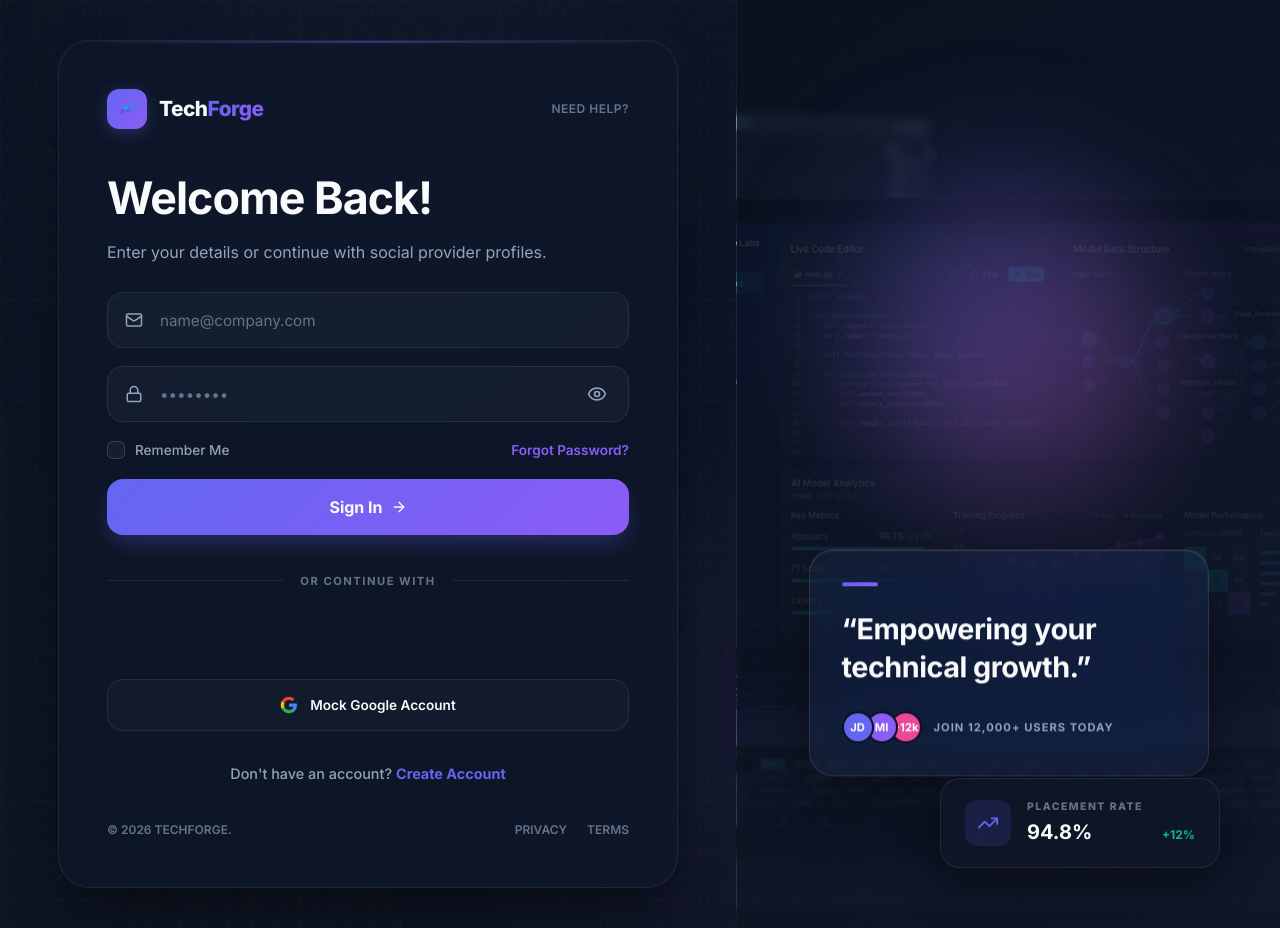
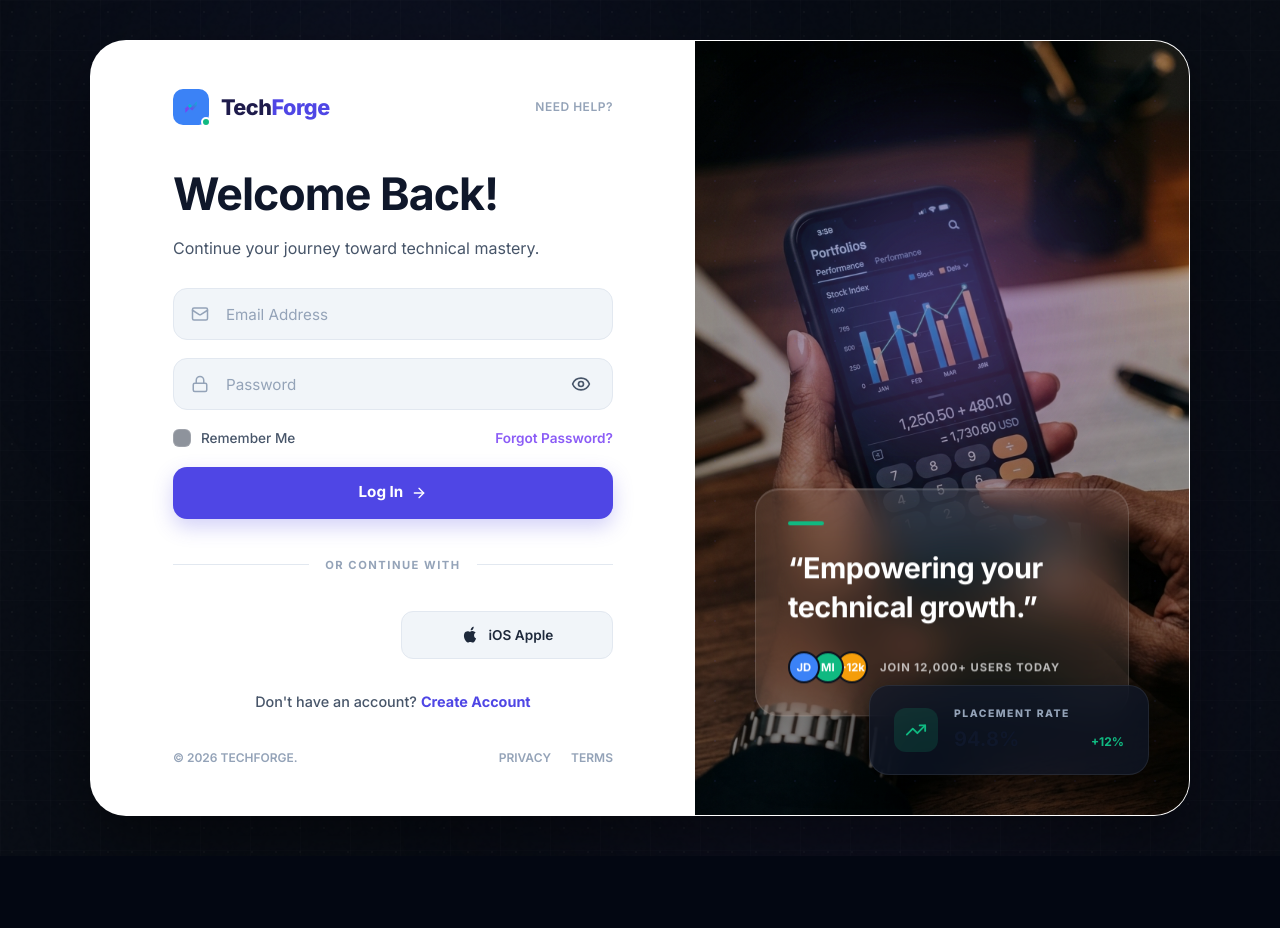
Before and after one commit to Dev0ps404/TechForge, a React (Vite) app in the folder frontend/: page /login in a window 1280 px wide. After the commit the page ends 856 px from the top, so only its background shows below. Built offline with nearby package versions, Linux system fonts and the light colour scheme; no server answers.

Commit message:
style(auth): match layout and visual elements to new white-theme reference mockup

```diff
--- a/frontend/src/pages/Auth.css
+++ b/frontend/src/pages/Auth.css
@@ -2,16 +2,16 @@
    TechForge Isolated Portal Styles
    ========================================================================== */
 .auth-portal-container {
-  --tf-bg-primary: #0B1220;
-  --tf-bg-card: rgba(15, 23, 42, 0.65);
-  --tf-border-color: rgba(255, 255, 255, 0.08);
-  --tf-border-focus: #6366F1;
-  --tf-text-primary: #F8FAFC;
-  --tf-text-secondary: #94A3B8;
-  --tf-text-muted: #64748B;
-  --tf-primary-gradient: linear-gradient(135deg, #6366F1 0%, #8B5CF6 100%);
-  --tf-primary-glow: rgba(99, 102, 241, 0.35);
-  --tf-transition-smooth: all 0.3s cubic-bezier(0.4, 0, 0.2, 1);
+  --tf-bg-primary: #070B13;
+  --tf-bg-card: #ffffff;
+  --tf-border-color: #E2E8F0;
+  --tf-border-focus: #4F46E5;
+  --tf-text-primary: #0F172A;
+  --tf-text-secondary: #475569;
+  --tf-text-muted: #94A3B8;
+  --tf-primary-gradient: linear-gradient(135deg, #4F46E5 0%, #6366F1 100%);
+  --tf-primary-glow: rgba(79, 70, 229, 0.25);
+  --tf-transition-smooth: all 0.25s cubic-bezier(0.4, 0, 0.2, 1);
 
   font-family: 'Inter', sans-serif;
   min-height: 100vh;
@@ -24,6 +24,7 @@
   background-color: var(--tf-bg-primary);
   color: var(--tf-text-primary);
   z-index: 0;
+  padding: 40px 24px;
 }
 
 /* Background Grids & Ambient Lights */
@@ -32,8 +33,8 @@
   inset: 0;
   background-size: 50px 50px;
   background-image:
-    linear-gradient(to right, rgba(255, 255, 255, 0.015) 1px, transparent 1px),
-    linear-gradient(to bottom, rgba(255, 255, 255, 0.015) 1px, transparent 1px);
+    linear-gradient(to right, rgba(255, 255, 255, 0.01) 1px, transparent 1px),
+    linear-gradient(to bottom, rgba(255, 255, 255, 0.01) 1px, transparent 1px);
   pointer-events: none;
   z-index: 1;
 }
@@ -90,12 +91,17 @@
 /* Split Column Layout */
 .auth-split-layout {
   width: 100%;
-  max-width: 1440px;
-  min-height: 100vh;
+  max-width: 1100px;
+  min-height: 720px;
   display: grid;
-  grid-template-columns: 1.15fr 0.85fr;
+  grid-template-columns: 1.1fr 0.9fr;
   position: relative;
   z-index: 10;
+  background-color: var(--tf-bg-card);
+  border-radius: 36px;
+  overflow: hidden;
+  box-shadow: 0 25px 60px rgba(0, 0, 0, 0.45);
+  border: 1px solid rgba(255, 255, 255, 0.05);
 }
 
 /* Left Form Area */
@@ -103,36 +109,18 @@
   display: flex;
   align-items: center;
   justify-content: center;
-  padding: 40px;
+  padding: 48px;
   position: relative;
+  background-color: #ffffff;
 }
 
 /* Centered Form Card */
 .auth-card-wrapper {
   width: 100%;
-  min-width: 520px;
-  max-width: 620px;
-  background-color: var(--tf-bg-card);
-  backdrop-filter: blur(20px);
-  -webkit-backdrop-filter: blur(20px);
-  border: 1px solid var(--tf-border-color);
-  border-radius: 32px;
-  padding: 48px;
-  box-shadow: 0 25px 50px -12px rgba(0, 0, 0, 0.5);
+  max-width: 440px;
   display: flex;
   flex-direction: column;
   position: relative;
-  overflow: hidden;
-}
-
-.auth-card-wrapper::before {
-  content: '';
-  position: absolute;
-  top: 0;
-  left: 0;
-  right: 0;
-  height: 2px;
-  background: linear-gradient(90deg, transparent, rgba(99, 102, 241, 0.4), transparent);
 }
 
 /* Card Header */
@@ -150,33 +138,43 @@
 }
 
 .auth-logo-box {
-  width: 40px;
-  height: 40px;
-  background: var(--tf-primary-gradient);
-  border-radius: 12px;
+  width: 36px;
+  height: 36px;
+  background: #3B82F6;
+  border-radius: 10px;
   display: flex;
   align-items: center;
   justify-content: center;
-  box-shadow: 0 4px 15px rgba(99, 102, 241, 0.3);
+  position: relative;
+}
+
+.auth-logo-box::after {
+  content: '';
+  position: absolute;
+  bottom: -2px;
+  right: -2px;
+  width: 10px;
+  height: 10px;
+  background-color: #10B981;
+  border: 2px solid #ffffff;
+  border-radius: 50%;
 }
 
 .auth-logo-box svg {
-  width: 20px;
-  height: 20px;
+  width: 18px;
+  height: 18px;
   color: #ffffff;
 }
 
 .auth-logo-text {
-  font-size: 1.3rem;
+  font-size: 1.35rem;
   font-weight: 800;
   letter-spacing: -0.5px;
-  color: var(--tf-text-primary);
+  color: #1E1B4B;
 }
 
 .auth-logo-accent {
-  background: var(--tf-primary-gradient);
-  -webkit-background-clip: text;
-  -webkit-text-fill-color: transparent;
+  color: #4F46E5;
 }
 
 .auth-help-link {
@@ -244,7 +242,7 @@
   left: 18px;
   top: 50%;
   transform: translateY(-50%);
-  color: var(--tf-text-secondary);
+  color: #94A3B8;
   display: flex;
   align-items: center;
   pointer-events: none;
@@ -257,25 +255,25 @@
 
 .auth-input-field {
   width: 100%;
-  height: 56px;
-  background-color: rgba(30, 41, 59, 0.45);
-  border: 1px solid var(--tf-border-color);
-  border-radius: 16px;
+  height: 52px;
+  background-color: #F1F5F9;
+  border: 1px solid #E2E8F0;
+  border-radius: 14px;
   padding: 0 20px 0 52px;
   font-size: 0.95rem;
-  color: var(--tf-text-primary);
+  color: #0F172A;
   transition: var(--tf-transition-smooth);
 }
 
 .auth-input-field:focus {
-  background-color: rgba(30, 41, 59, 0.7);
+  background-color: #ffffff;
   border-color: var(--tf-border-focus);
-  box-shadow: 0 0 0 1px var(--tf-border-focus), 0 0 20px rgba(99, 102, 241, 0.15);
+  box-shadow: 0 0 0 1px var(--tf-border-focus), 0 0 16px rgba(79, 70, 229, 0.1);
   outline: none;
 }
 
 .auth-input-field::placeholder {
-  color: var(--tf-text-muted);
+  color: #94A3B8;
 }
 
 /* Password eye button */
@@ -402,29 +400,30 @@
 /* Submit Gradient Button */
 .auth-submit-btn {
   width: 100%;
-  height: 56px;
-  background: var(--tf-primary-gradient);
-  color: var(--tf-text-primary);
-  border-radius: 16px;
+  height: 52px;
+  background: #4F46E5;
+  color: #ffffff;
+  border-radius: 14px;
   border: none;
-  font-size: 1rem;
+  font-size: 0.95rem;
   font-weight: 700;
   display: flex;
   align-items: center;
   justify-content: center;
   gap: 8px;
   cursor: pointer;
-  box-shadow: 0 10px 25px -5px var(--tf-primary-glow);
-  transition: transform 0.2s ease, box-shadow 0.3s ease;
+  box-shadow: 0 8px 20px rgba(79, 70, 229, 0.25);
+  transition: transform 0.2s ease, box-shadow 0.3s ease, background-color 0.3s ease;
 }
 
 .auth-submit-btn:hover:not(:disabled) {
-  transform: scale(1.02);
-  box-shadow: 0 15px 30px -5px var(--tf-primary-glow);
+  background-color: #4338CA;
+  transform: translateY(-1px);
+  box-shadow: 0 12px 25px rgba(79, 70, 229, 0.35);
 }
 
 .auth-submit-btn:active:not(:disabled) {
-  transform: scale(0.99);
+  transform: translateY(0.5px);
 }
 
 .auth-submit-btn:disabled {
@@ -470,31 +469,32 @@
 
 /* Social Buttons Row */
 .auth-social-row {
-  display: flex;
-  flex-direction: column;
-  gap: 12px;
+  display: grid;
+  grid-template-columns: 1fr 1fr;
+  gap: 16px;
+  width: 100%;
 }
 
 .auth-social-btn {
   width: 100%;
-  height: 52px;
-  background-color: rgba(30, 41, 59, 0.35);
-  border: 1px solid var(--tf-border-color);
-  border-radius: 16px;
-  color: var(--tf-text-primary);
+  height: 48px;
+  background-color: #F1F5F9;
+  border: 1px solid #E2E8F0;
+  border-radius: 12px;
+  color: #1E293B;
   font-size: 0.85rem;
   font-weight: 600;
   display: flex;
   align-items: center;
   justify-content: center;
-  gap: 12px;
+  gap: 10px;
   cursor: pointer;
   transition: var(--tf-transition-smooth);
 }
 
 .auth-social-btn:hover {
-  background-color: rgba(30, 41, 59, 0.6);
-  border-color: rgba(255, 255, 255, 0.15);
+  background-color: #E2E8F0;
+  border-color: #CBD5E1;
 }
 
 .auth-social-btn-inner-google {
@@ -513,7 +513,7 @@
 }
 
 .auth-switch-link {
-  color: #6366F1;
+  color: #4F46E5;
   font-weight: 700;
   background: transparent;
   border: none;
@@ -524,7 +524,7 @@
 }
 
 .auth-switch-link:hover {
-  border-color: #6366F1;
+  border-color: #4F46E5;
 }
 
 .auth-legal-footer {
@@ -556,12 +556,11 @@
   align-items: center;
   padding: 60px;
   position: relative;
-  background-image: linear-gradient(135deg, rgba(11, 18, 32, 0.85) 0%, rgba(15, 23, 42, 0.95) 100%),
+  background-image: linear-gradient(180deg, rgba(0, 0, 0, 0.20) 0%, rgba(0, 0, 0, 0.45) 100%),
                     url('../assets/auth-bg.png');
   background-size: cover;
   background-position: center;
   background-repeat: no-repeat;
-  border-left: 1px solid var(--tf-border-color);
   overflow: hidden;
 }
 
@@ -621,13 +620,13 @@
 .auth-glass-card {
   width: 100%;
   max-width: 400px;
-  background: rgba(255, 255, 255, 0.03);
-  backdrop-filter: blur(30px) saturate(180%);
-  -webkit-backdrop-filter: blur(30px) saturate(180%);
-  border: 1px solid rgba(255, 255, 255, 0.1);
+  background: rgba(255, 255, 255, 0.08);
+  backdrop-filter: blur(24px) saturate(120%);
+  -webkit-backdrop-filter: blur(24px) saturate(120%);
+  border: 1px solid rgba(255, 255, 255, 0.12);
   border-radius: 24px;
   padding: 32px;
-  box-shadow: 0 30px 60px rgba(0,0,0,0.4), inset 0 1px 0 rgba(255,255,255,0.1);
+  box-shadow: 0 30px 60px rgba(0, 0, 0, 0.25), inset 0 1px 0 rgba(255, 255, 255, 0.15);
   z-index: 5;
   margin-bottom: 24px;
 }
@@ -635,7 +634,7 @@
 .auth-card-accent-line {
   width: 36px;
   height: 4px;
-  background: var(--tf-primary-gradient);
+  background: #10B981;
   border-radius: 2px;
   margin-bottom: 24px;
 }
@@ -644,7 +643,7 @@
   font-size: 1.8rem;
   font-weight: 700;
   line-height: 1.35;
-  color: var(--tf-text-primary);
+  color: #ffffff;
   letter-spacing: -0.5px;
   margin-bottom: 24px;
 }
@@ -673,26 +672,26 @@
   margin-right: -8px;
 }
 
-.auth-av-1 { background: #6366F1; z-index: 3; }
-.auth-av-2 { background: #8B5CF6; z-index: 2; }
-.auth-av-3 { background: #EC4899; z-index: 1; margin-right: 0; }
+.auth-av-1 { background: #3B82F6; z-index: 3; }
+.auth-av-2 { background: #10B981; z-index: 2; }
+.auth-av-3 { background: #F59E0B; z-index: 1; margin-right: 0; }
 
 .auth-proof-text {
   font-size: 0.7rem;
   font-weight: 700;
-  color: var(--tf-text-secondary);
+  color: rgba(255, 255, 255, 0.7);
   letter-spacing: 1px;
 }
 
 /* Showcase Stats card */
 .auth-glass-stats-card {
   position: absolute;
-  bottom: 60px;
-  right: 60px;
+  bottom: 40px;
+  right: 40px;
   width: 280px;
-  background: rgba(15, 23, 42, 0.75);
-  backdrop-filter: blur(20px);
-  -webkit-backdrop-filter: blur(20px);
+  background: rgba(15, 23, 42, 0.7);
+  backdrop-filter: blur(16px);
+  -webkit-backdrop-filter: blur(16px);
   border: 1px solid rgba(255, 255, 255, 0.08);
   border-radius: 20px;
   padding: 20px 24px;
@@ -704,14 +703,14 @@
 }
 
 .auth-stat-icon-box {
-  width: 46px;
-  height: 46px;
-  background-color: rgba(99, 102, 241, 0.15);
+  width: 44px;
+  height: 44px;
+  background-color: rgba(16, 185, 129, 0.15);
   border-radius: 12px;
   display: flex;
   align-items: center;
   justify-content: center;
-  color: #6366F1;
+  color: #10B981;
   flex-shrink: 0;
 }
 
@@ -759,17 +758,18 @@
 @media (max-width: 1023px) {
   .auth-split-layout {
     grid-template-columns: 1fr;
-    max-width: 768px;
-    margin: 0 auto;
+    max-width: 600px;
+    margin: 40px auto;
+    min-height: auto;
+    border-radius: 28px;
   }
 
   .auth-form-panel {
-    padding: 30px 24px;
+    padding: 40px 32px;
   }
 
   .auth-card-wrapper {
-    min-width: 100%;
-    max-width: 580px;
+    max-width: 100%;
   }
 
   .auth-showcase-panel {
@@ -778,19 +778,21 @@
 }
 
 @media (max-width: 540px) {
-  .auth-form-panel {
-    padding: 16px;
-    align-items: flex-start;
+  .auth-portal-container {
+    padding: 0;
   }
 
-  .auth-card-wrapper {
-    border-radius: 24px;
-    padding: 32px 24px;
+  .auth-split-layout {
+    border-radius: 0;
+    box-shadow: none;
     border: none;
-    background-color: transparent;
-    box-shadow: none;
-    backdrop-filter: none;
-    -webkit-backdrop-filter: none;
+    min-height: 100vh;
+    margin: 0;
+  }
+
+  .auth-form-panel {
+    padding: 40px 20px;
+    align-items: center;
   }
 
   .auth-card-title {
--- a/frontend/src/pages/Login.jsx
+++ b/frontend/src/pages/Login.jsx
@@ -123,7 +123,7 @@ const Login = () => {
             <div className="auth-form-intro">
               <h2 className="auth-card-title">Welcome Back!</h2>
               <p className="auth-card-subtitle">
-                Enter your details or continue with social provider profiles.
+                Continue your journey toward technical mastery.
               </p>
             </div>
 
@@ -149,7 +149,7 @@ const Login = () => {
                   </span>
                   <input
                     type="email"
-                    placeholder="name@company.com"
+                    placeholder="Email Address"
                     value={email}
                     onChange={(e) => setEmail(e.target.value)}
                     className="auth-input-field"
@@ -165,7 +165,7 @@ const Login = () => {
                   </span>
                   <input
                     type={showPassword ? 'text' : 'password'}
-                    placeholder="••••••••"
+                    placeholder="Password"
                     value={password}
                     onChange={(e) => setPassword(e.target.value)}
                     className="auth-input-field"
@@ -209,7 +209,7 @@ const Login = () => {
                       <span className="auth-spinner"></span>
                     ) : (
                       <>
-                        <span>Sign In</span>
+                        <span>Log In</span>
                         <ArrowRight size={16} />
                       </>
                     )}
@@ -229,9 +229,9 @@ const Login = () => {
                       onError={() => {
                         toast.error('Google Sign-In failed');
                       }}
-                      theme="filled_blue"
+                      theme="outline"
                       shape="rectangular"
-                      width="384"
+                      width="200"
                     />
                   </div>
                   <button
@@ -240,13 +240,10 @@ const Login = () => {
                     disabled={loading}
                     className="auth-social-btn"
                   >
-                    <svg className="social-icon-svg" viewBox="0 0 24 24" width="18" height="18" xmlns="http://www.w3.org/2000/svg">
-                      <path d="M22.56 12.25c0-.78-.07-1.53-.2-2.25H12v4.26h5.92c-.26 1.37-1.04 2.53-2.21 3.31v2.77h3.57c2.08-1.92 3.28-4.74 3.28-8.09z" fill="#4285F4"/>
-                      <path d="M12 23c2.97 0 5.46-.98 7.28-2.66l-3.57-2.77c-.98.66-2.23 1.06-3.71 1.06-2.86 0-5.29-1.93-6.16-4.53H2.18v2.84C3.99 20.53 7.7 23 12 23z" fill="#34A853"/>
-                      <path d="M5.84 14.09c-.22-.66-.35-1.36-.35-2.09s.13-1.43.35-2.09V7.06H2.18C1.43 8.55 1 10.22 1 12s.43 3.45 1.18 4.94l2.85-2.22.81-.63z" fill="#FBBC05"/>
-                      <path d="M12 5.38c1.62 0 3.06.56 4.21 1.64l3.15-3.15C17.45 2.09 14.97 1 12 1 7.7 1 3.99 3.47 2.18 7.06l3.66 2.84c.87-2.6 3.3-4.52 6.16-4.52z" fill="#EA4335"/>
+                    <svg className="social-icon-svg" viewBox="0 0 24 24" width="18" height="18" fill="currentColor" xmlns="http://www.w3.org/2000/svg">
+                      <path d="M18.71 19.5c-.83 1.24-1.71 2.45-3.05 2.47-1.34.03-1.77-.79-3.29-.79-1.53 0-2 .77-3.27.82-1.31.05-2.3-1.32-3.14-2.53C4.25 17 2.94 12.45 4.7 9.39c.87-1.52 2.43-2.48 4.12-2.51 1.28-.02 2.5.87 3.29.87.78 0 2.26-1.07 3.81-.91.65.03 2.47.26 3.64 1.98-.09.06-2.17 1.28-2.15 3.81.03 3.02 2.65 4.03 2.68 4.04-.03.07-.42 1.44-1.38 2.83M15.97 4.17c.66-.81 1.11-1.93.99-3.06-1 .04-2.22.67-2.94 1.51-.64.74-1.2 1.88-1.05 3 .16.03.32.05.49.05.88 0 2.05-.58 2.51-1.5z"/>
                     </svg>
-                    <span>Mock Google Account</span>
+                    <span>iOS Apple</span>
                   </button>
                 </motion.div>
               </motion.div>
--- a/frontend/src/pages/Signup.jsx
+++ b/frontend/src/pages/Signup.jsx
@@ -128,7 +128,7 @@ const Signup = () => {
             <div className="auth-form-intro">
               <h2 className="auth-card-title">Create Account</h2>
               <p className="auth-card-subtitle">
-                Get started for free. No credit card required.
+                Get started for free. Start your engineering streak.
               </p>
             </div>
 
@@ -154,7 +154,7 @@ const Signup = () => {
                   </span>
                   <input
                     type="text"
-                    placeholder="John Doe"
+                    placeholder="Full Name"
                     value={name}
                     onChange={(e) => setName(e.target.value)}
                     className="auth-input-field"
@@ -170,7 +170,7 @@ const Signup = () => {
                   </span>
                   <input
                     type="email"
-                    placeholder="name@company.com"
+                    placeholder="Email Address"
                     value={email}
                     onChange={(e) => setEmail(e.target.value)}
                     className="auth-input-field"
@@ -186,7 +186,7 @@ const Signup = () => {
                   </span>
                   <input
                     type={showPassword ? 'text' : 'password'}
-                    placeholder="Min. 6 characters"
+                    placeholder="Password"
                     value={password}
                     onChange={(e) => setPassword(e.target.value)}
                     className="auth-input-field"
@@ -249,9 +249,9 @@ const Signup = () => {
                       onError={() => {
                         toast.error('Google Sign-Up failed');
                       }}
-                      theme="filled_blue"
+                      theme="outline"
                       shape="rectangular"
-                      width="384"
+                      width="200"
                     />
                   </div>
                   <button
@@ -260,13 +260,10 @@ const Signup = () => {
                     disabled={loading}
                     className="auth-social-btn"
                   >
-                    <svg className="social-icon-svg" viewBox="0 0 24 24" width="18" height="18" xmlns="http://www.w3.org/2000/svg">
-                      <path d="M22.56 12.25c0-.78-.07-1.53-.2-2.25H12v4.26h5.92c-.26 1.37-1.04 2.53-2.21 3.31v2.77h3.57c2.08-1.92 3.28-4.74 3.28-8.09z" fill="#4285F4"/>
-                      <path d="M12 23c2.97 0 5.46-.98 7.28-2.66l-3.57-2.77c-.98.66-2.23 1.06-3.71 1.06-2.86 0-5.29-1.93-6.16-4.53H2.18v2.84C3.99 20.53 7.7 23 12 23z" fill="#34A853"/>
-                      <path d="M5.84 14.09c-.22-.66-.35-1.36-.35-2.09s.13-1.43.35-2.09V7.06H2.18C1.43 8.55 1 10.22 1 12s.43 3.45 1.18 4.94l2.85-2.22.81-.63z" fill="#FBBC05"/>
-                      <path d="M12 5.38c1.62 0 3.06.56 4.21 1.64l3.15-3.15C17.45 2.09 14.97 1 12 1 7.7 1 3.99 3.47 2.18 7.06l3.66 2.84c.87-2.6 3.3-4.52 6.16-4.52z" fill="#EA4335"/>
+                    <svg className="social-icon-svg" viewBox="0 0 24 24" width="18" height="18" fill="currentColor" xmlns="http://www.w3.org/2000/svg">
+                      <path d="M18.71 19.5c-.83 1.24-1.71 2.45-3.05 2.47-1.34.03-1.77-.79-3.29-.79-1.53 0-2 .77-3.27.82-1.31.05-2.3-1.32-3.14-2.53C4.25 17 2.94 12.45 4.7 9.39c.87-1.52 2.43-2.48 4.12-2.51 1.28-.02 2.5.87 3.29.87.78 0 2.26-1.07 3.81-.91.65.03 2.47.26 3.64 1.98-.09.06-2.17 1.28-2.15 3.81.03 3.02 2.65 4.03 2.68 4.04-.03.07-.42 1.44-1.38 2.83M15.97 4.17c.66-.81 1.11-1.93.99-3.06-1 .04-2.22.67-2.94 1.51-.64.74-1.2 1.88-1.05 3 .16.03.32.05.49.05.88 0 2.05-.58 2.51-1.5z"/>
                     </svg>
-                    <span>Mock Google Account</span>
+                    <span>iOS Apple</span>
                   </button>
                 </motion.div>
               </motion.div>
```
Also changed, not shown: frontend/src/assets/auth-bg.png.
